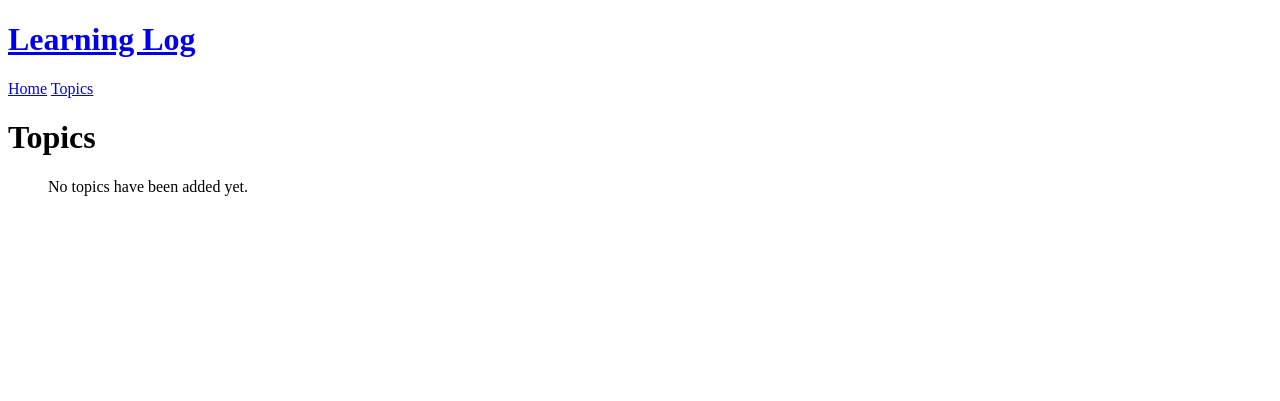
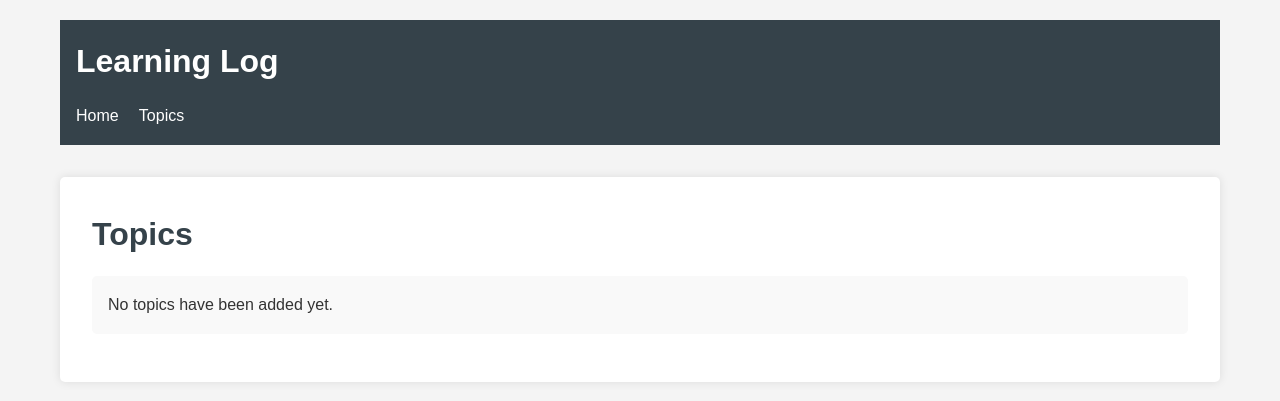
Before and after one commit to abubakerKhaled/Learning_Log, a Django app: page /topics/ in a window 1280 px wide. Shown: the top 401 px of the page. Run offline with Django 5.2, Linux system fonts and the light colour scheme; data that the repository does not hold is empty.

Commit message:
👌 Adding the static css file to enhance a little bit for now!

```diff
--- /dev/null
+++ b/learning_logs/static/learning_logs/style.css
@@ -0,0 +1,97 @@
+/* Reset and base styles */
+* {
+    margin: 0;
+    padding: 0;
+    box-sizing: border-box;
+}
+
+body {
+    font-family: Arial, sans-serif;
+    line-height: 1.6;
+    color: #333;
+    max-width: 1200px;
+    margin: 0 auto;
+    padding: 20px;
+    background-color: #f4f4f4;
+}
+
+/* Header styles */
+header {
+    background-color: #35424a;
+    color: #ffffff;
+    padding: 1rem;
+    margin-bottom: 2rem;
+}
+
+header h1 {
+    margin-bottom: 1rem;
+}
+
+header h1 a {
+    color: #ffffff;
+    text-decoration: none;
+}
+
+nav a {
+    color: #ffffff;
+    text-decoration: none;
+    margin-right: 1rem;
+}
+
+nav a:hover {
+    text-decoration: underline;
+}
+
+/* Main content styles */
+main {
+    background-color: #ffffff;
+    padding: 2rem;
+    border-radius: 5px;
+    box-shadow: 0 0 10px rgba(0, 0, 0, 0.1);
+}
+
+h1,
+h2,
+h3 {
+    margin-bottom: 1rem;
+    color: #35424a;
+}
+
+p {
+    margin-bottom: 1rem;
+}
+
+ul {
+    list-style-type: none;
+}
+
+li {
+    margin-bottom: 1rem;
+}
+
+a {
+    color: #e8491d;
+    text-decoration: none;
+}
+
+a:hover {
+    text-decoration: underline;
+}
+
+/* Topic and entry styles */
+.topic-list li,
+.entry {
+    background-color: #f9f9f9;
+    padding: 1rem;
+    border-radius: 5px;
+    margin-bottom: 1rem;
+}
+
+.entry-date {
+    font-size: 0.9rem;
+    color: #777;
+}
+
+.entry-text {
+    margin-top: 0.5rem;
+}
--- a/learning_logs/templates/learning_logs/base.html
+++ b/learning_logs/templates/learning_logs/base.html
@@ -1,3 +1,4 @@
+{% load static %}
 <!DOCTYPE html>
 <html lang="en">
 <head>
@@ -5,8 +6,8 @@
     <meta name="viewport" content="width=device-width, initial-scale=1.0">
     <meta http-equiv="X-UA-Compatible" content="ie=edge">
     <title>{% block title %}Learning Log{% endblock title %}</title>
-    {% comment %} <link rel="stylesheet" href="{% static 'css/style.css' %}">
-    <link rel="icon" href="{% static 'images/favicon.ico' %}" type="image/x-icon"> {% endcomment %}
+    <link rel="stylesheet" href="{% static 'learning_logs/style.css' %}">
+    {% comment %} <link rel="icon" href="{% static 'images/favicon.ico' %}" type="image/x-icon"> {% endcomment %}
 </head>
 <body>
     <header>
--- a/learning_logs/templates/learning_logs/topics.html
+++ b/learning_logs/templates/learning_logs/topics.html
@@ -5,13 +5,13 @@
 {% block content %}
     <h1>Topics</h1>
 
-    <ul>
+    <ul class="topic-list">
         {% for topic in topics %}
             <li>
                 <a href="{% url 'learning_logs:topic' topic.id %}">{{ topic }}</a>
             </li>
         {% empty %}
-            <p>No topics have been added yet.</p>
+            <li>No topics have been added yet.</li>
         {% endfor %}
     </ul>
 {% endblock content %}
```
Also changed, not shown: learning_logs/templates/learning_logs/topic.html (+9 -14 lines), learning_logs/templates/learning_logs/index.html (line endings or trailing spaces).
